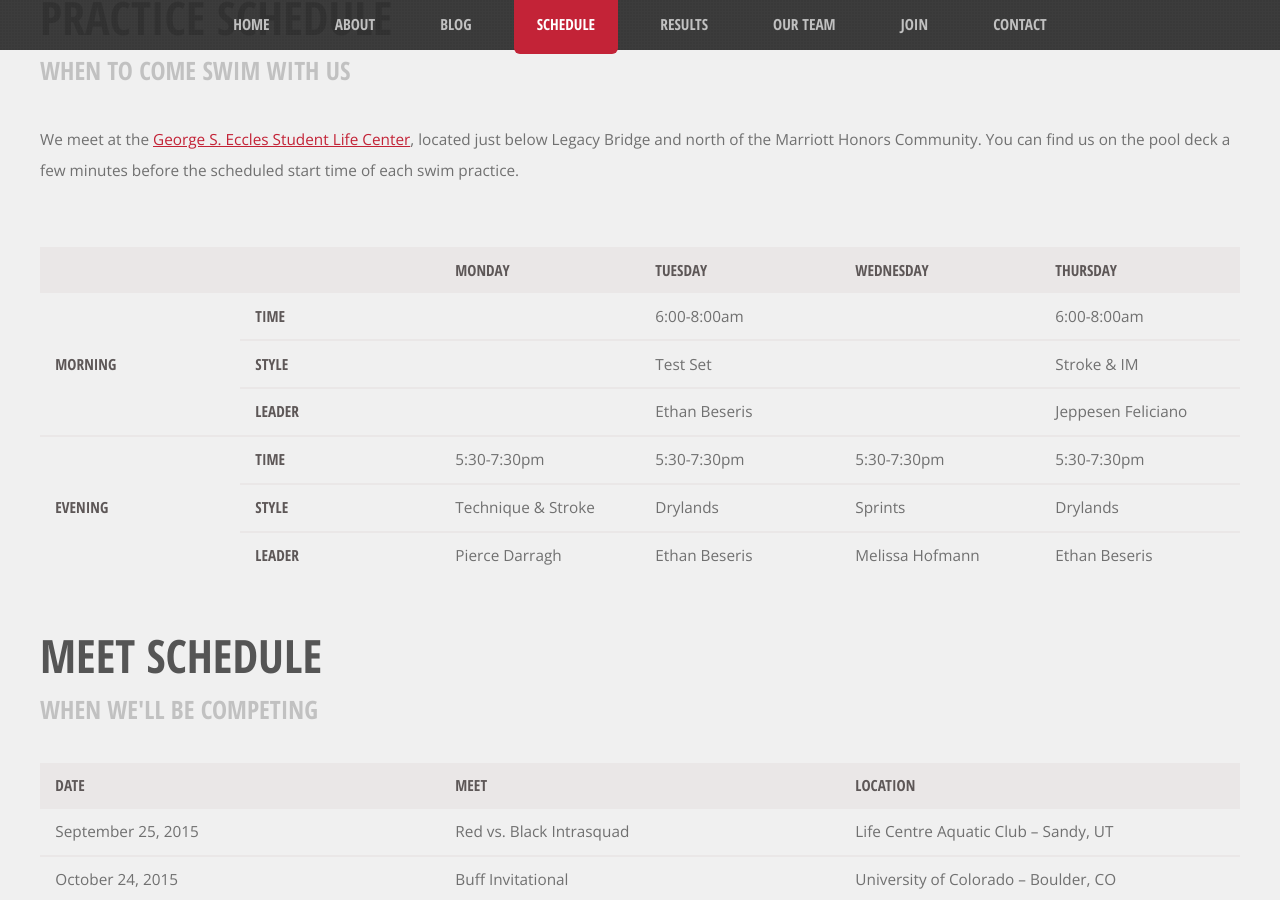
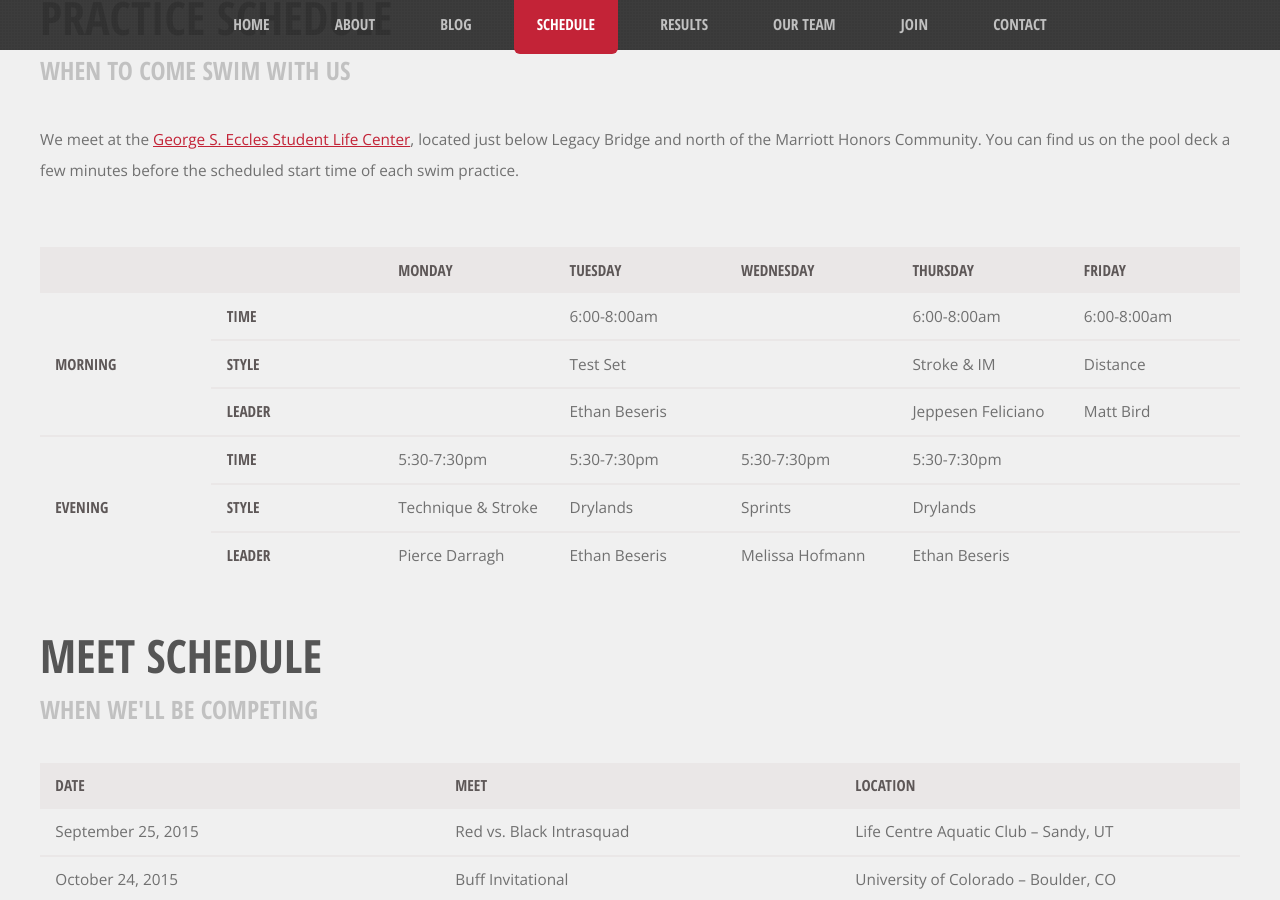
Before and after one commit to utahclubswimming/utahclubswimming.github.io, a Jekyll site: the page built from schedule.html, in a window 1280 px wide and 900 px high, scrolled down 316 px. Built offline with Jekyll 4.4.1, drawn with Linux system fonts in a browser that asks for light colours.

Commit message:
Resolves #159
Added Friday mornings.

```diff
--- a/_data/schedule.yml
+++ b/_data/schedule.yml
@@ -26,3 +26,8 @@
     - time: 5:30-7:30pm
       leader: Ethan Beseris
       style: Drylands
+- day: Friday
+  morning:
+    - time: 6:00-8:00am
+      leader: Matt Bird
+      style: Distance
```
